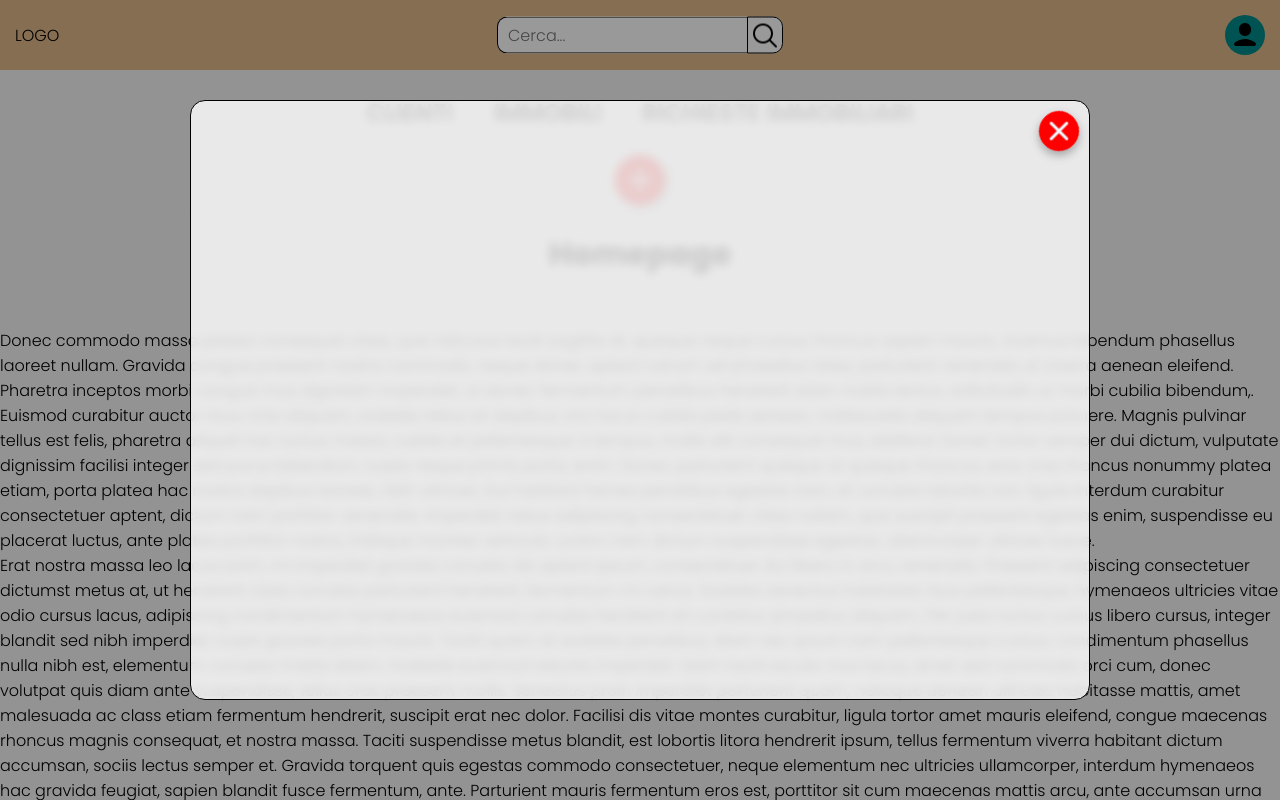
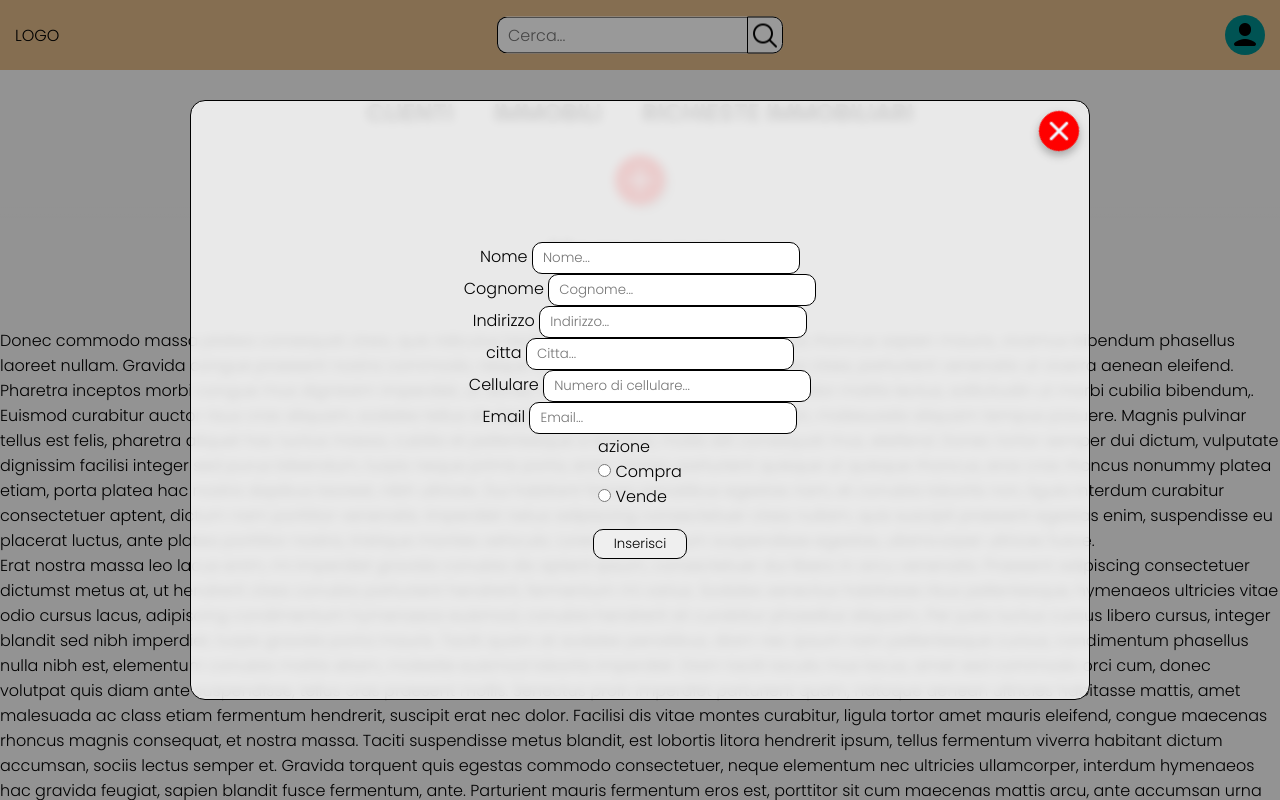
Before and after one commit to GianITS/git_CasaSubito, a Flask app: page /Inserimento_Clienti in a window 1280 px wide. Run offline with Flask 2, Linux system fonts and the light colour scheme; some libraries are stand-ins or nearby versions.

Commit message:
inserimoneto nuovo cliente

```diff
--- a/website/templates/insert_clients.html
+++ b/website/templates/insert_clients.html
@@ -3,8 +3,46 @@
     <div class="section">
         <div class="container">
             <a href="/HomePage" class="btnclose"></a>
-            <form action="" method="post">
-
+            <form action="" method="post" id="form" enctype="multipart/form-data">
+                {{form.hidden_tag()}}
+                <div class="nome">
+                    {{form.nome.label(class_="nome")}}
+                    {{form.nome(placeholder="Nome...")}}
+                </div>
+                <div class="cognome">
+                    {{form.cognome.label(class_="cognome")}}
+                    {{form.cognome(placeholder="Cognome...")}}
+                </div>
+                <div class="indirizzo">
+                    {{form.indirizzo.label(class_="indirizzo")}}
+                    {{form.indirizzo(placeholder="Indirizzo...")}}
+                </div>
+                <div class="citta">
+                    {{form.citta.label(class_="citta")}}
+                    {{form.citta(placeholder="Citta...")}}
+                </div>
+                <div class="cellulare">
+                    {{form.cellulare.label(class_="cellulare")}}
+                    {{form.cellulare(placeholder="Numero di cellulare...")}}
+                </div>
+                <div class="mail">
+                    {{form.mail.label(class_="mail")}}
+                    {{form.mail(placeholder="Email...")}}
+                </div>
+                <div class="azione">
+                    {{form.azione.label(class_="azione")}}
+                    {{form.azione()}}
+                </div>
+                {{form.submit(class_="btnSub")}}
+                {% with messages = get_flashed_messages() %}
+                {% if messages %}
+                    {% for message in messages %}
+                    <div class="message">
+                        {{ message }}
+                    </div>
+                    {% endfor %}
+                {% endif %}
+                {% endwith %}
             </form>
         </div>
     </div>
--- a/website/views.py
+++ b/website/views.py
@@ -1,4 +1,4 @@
-from flask import Blueprint, Flask, render_template
+from flask import Blueprint, Flask, render_template ,flash, redirect, url_for
 from flask_pymongo import PyMongo
 import certifi
 from .models import clients_collection, properties_collection
@@ -20,9 +20,61 @@ def clients():
     clienti = list(clients_collection.find({},{"_id":0}))
     return render_template('clients.html', clienti=clienti)
 
-@views.route('/Inserimento_Clienti')
+#inserimento nuovo cliente
+
+from wtforms import StringField, SubmitField, RadioField, EmailField
+from wtforms.validators import DataRequired
+from flask_wtf import FlaskForm
+
+class FormInsertClient(FlaskForm):
+    nome = StringField("Nome", [DataRequired()])
+    cognome = StringField("Cognome", [DataRequired()])
+    indirizzo = StringField("Indirizzo", [DataRequired()])
+    citta = StringField("citta", [DataRequired()])
+    cellulare = StringField("Cellulare", [DataRequired()])
+    mail = EmailField("Email", [DataRequired()])
+    azione = RadioField("azione", choices = ["Compra", "Vende"])
+    submit = SubmitField("Inserisci")
+
+@views.route('/Inserimento_Clienti', methods=["GET", "POST"])
 def insert_clients():
-    return render_template('insert_clients.html')
+    nome = ""
+    cognome = ""
+    indirizzo = ""
+    citta = ""
+    cellulare = ""
+    mail = ""
+    azione =""
+
+    form=FormInsertClient()
+    if form.validate_on_submit():
+        nome = form.nome.data
+        cognome = form.cognome.data
+        indirizzo = form.indirizzo.data
+        citta = form.citta.data
+        cellulare = form.cellulare.data
+        mail = form.mail.data
+        azione = form.azione.data
+
+        new_client = {"nome":nome, "cognome":cognome, "indirizzo":indirizzo, "citta":citta, "cellulare":cellulare, "mail":mail, "azione":azione}
+
+        if clients_collection.find_one({"cellulare":cellulare},{}):
+            flash("Numero di telefono utilizzato da un altro cliente")
+        elif clients_collection.find_one({"mail":mail},{}):
+            flash("Mail utilizzata da un altro cliente")
+        else:
+            clients_collection.insert_one(new_client)
+            flash("Cliente aggiutno con successo")
+            return redirect(url_for("views.clients"))
+
+    form.nome.data = ""
+    form.cognome.data = ""
+    form.indirizzo.data = ""
+    form.citta.data = ""
+    form.cellulare.data = ""
+    form.mail.data = ""
+    form.azione.data = ""
+    return render_template('insert_clients.html', form=form, nome=nome, cognome=cognome, indirizzo=azione, citta=citta, cellulare=cellulare, mail=mail, azione=azione)
 
 @views.route('/Immobili')
 def properties():
```
Also changed, not shown: website/templates/clients.html (+9 -0 lines).
